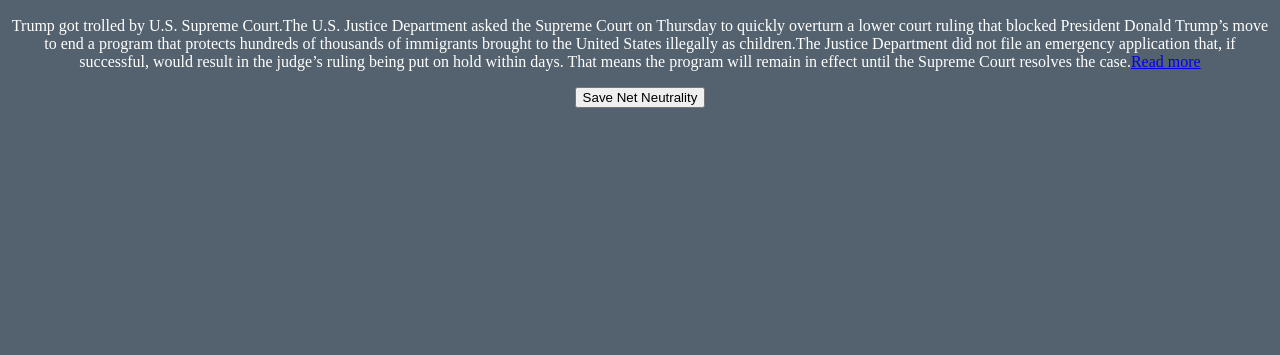
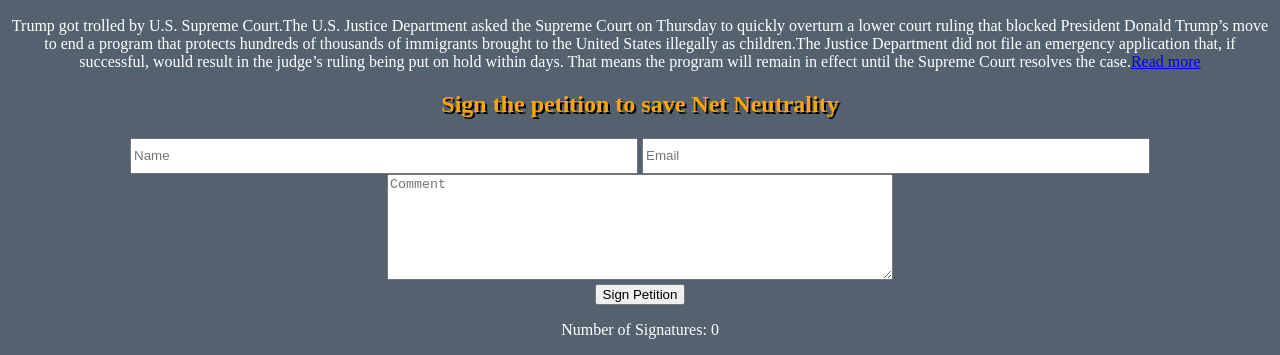
Before and after one commit to mgarva/net-neutrality-simulator, a plain HTML site: page index.html in a window 1280 px wide. Shown: the part 1203-1558 px from the top of the page. Before the commit the page ends 1319 px from the top, so only its background shows below. Drawn offline with Linux system fonts and the light colour scheme.

Commit message:
Added HTML for Petition

```diff
--- a/index.html
+++ b/index.html
@@ -28,8 +28,16 @@
        to end a program that protects hundreds of thousands of immigrants brought to the United States illegally as children.The Justice Department did not file an emergency application that, if
        successful, would result in the judge’s ruling being put on hold within days. That means the program will remain in effect until the Supreme Court resolves the case.<a target="_blank" href="https://www.reuters.com/article/us-usa-immigration-court/trump-administration-appeals-against-dreamer-immigrant-ruling-to-top-court-idUSKBN1F804O">Read more</a>
 
-</p>
-    <div><button>Save Net Neutrality<?button></div>
+    </p>
+    <div class='signPetition'>
+      <h2>Sign the petition to save Net Neutrality</h2>
+      <input id='userName' type="text" placeholder="Name">
+      <input id='userEmail' type="text" placeholder="Email">
+      <br>
+      <textarea id="userComment" placeholder="Comment"></textarea>
+      <button id='signButton'>Sign Petition</button>
+      <p>Number of Signatures:<span class="numSignatures"> 0</span></p>
+    </div>
       <script src="script.js"></script>
 
   </body>
--- a/style.css
+++ b/style.css
@@ -32,3 +32,23 @@ div {
 body {
   background-color:#54626F;
 }
+.signPetition{
+  text-align: center;
+}
+#userName{
+  width: 500px;
+  height: 30px;
+
+
+}
+#userEmail{
+  width: 500px;
+  height: 30px;
+
+
+}
+#userComment{
+  width: 500px;
+  height: 100px;
+
+}
```
